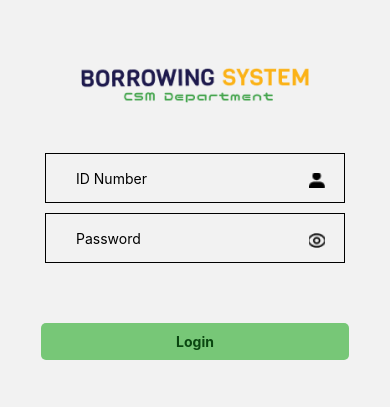
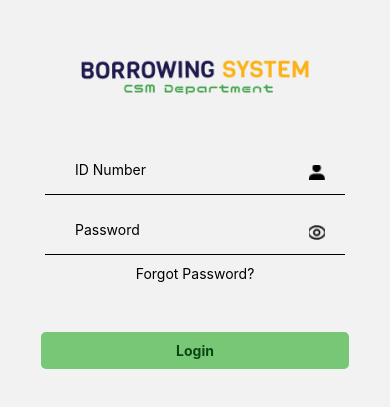
Before and after one commit to Jy-re/csmlab, a React Native app: screen /Login in a window 390 px wide. Shown: the part 211-618 px from the top of the page. Built offline with nearby package versions, Linux system fonts and the light colour scheme.

Commit message:
Added additional styles to login page

```diff
--- a/Styles.js
+++ b/Styles.js
@@ -26,7 +26,7 @@ const styles = StyleSheet.create({
         width: 300,
         margin: 0,
         paddingLeft: 30,
-        borderWidth: 1,
+        borderBottomWidth: 1,
     },
 
     inputIcon: {
--- a/components/pages/Login.js
+++ b/components/pages/Login.js
@@ -15,9 +15,12 @@ export default function Login() {
       </View>
 
       <View style={styles.inputContainer}>
-        <TextInput style={styles.inputField} placeholder='Password'/>
+        <TextInput style={styles.inputField} secureTextEntry={true} placeholder='Password'/>
         <Image style={styles.inputIcon} source={require('../../assets/imgs/SeePass.png')}/>
       </View>
+      <TouchableOpacity>
+        <Text style={styles.forgotText}>Forgot Password?</Text>
+      </TouchableOpacity>
       <TouchableOpacity style={styles.buttonContainer}>
         <Text style={styles.buttonText}>Login</Text>
       </TouchableOpacity>
```
